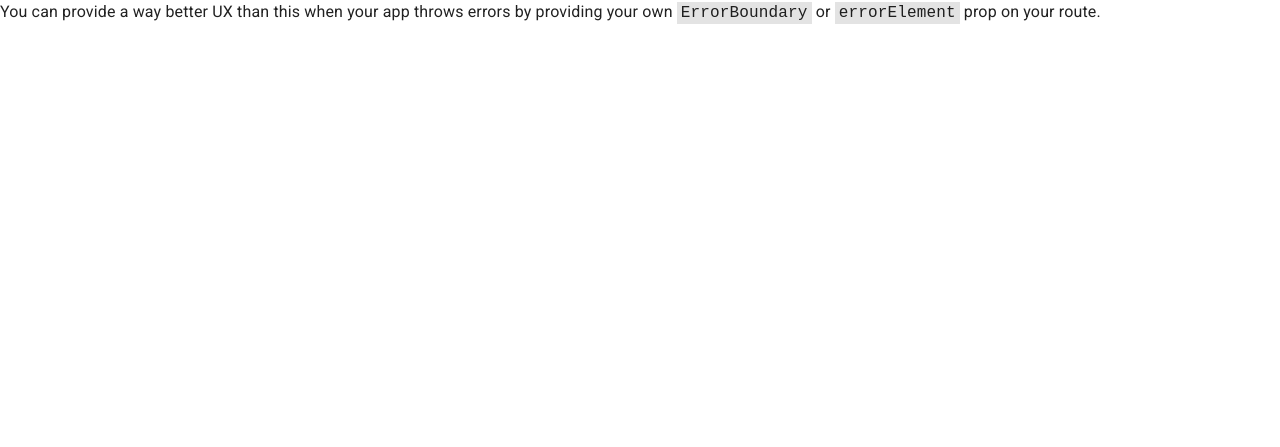
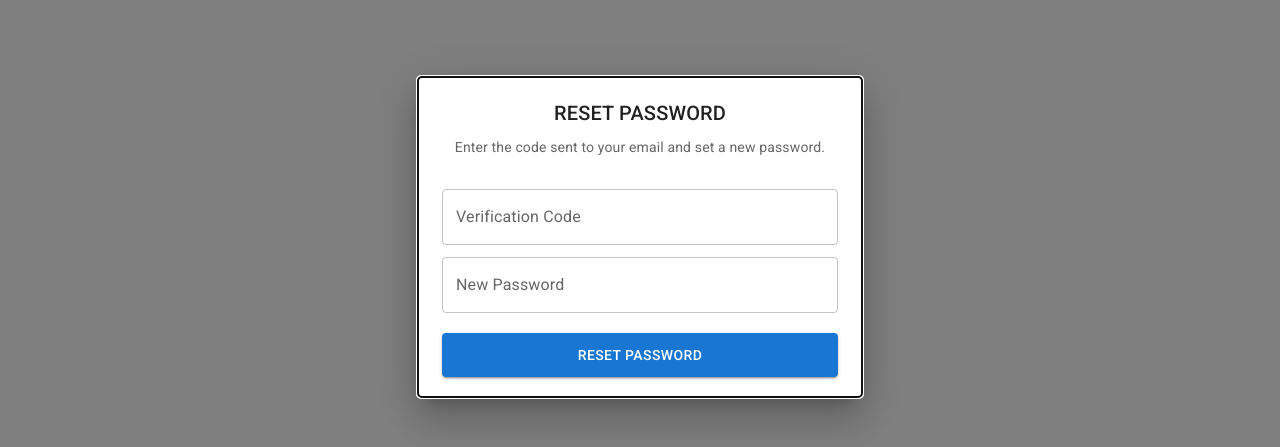
Before and after one commit to khaledAdawi/ecommerceFinalProject, a React (Vite) app: page /resetPassword in a window 1280 px wide. Before the commit this address had no page. Shown: the part 163-610 px from the top of the page. Built offline with nearby package versions, Linux system fonts and the light colour scheme; a web font is replaced by a local one.

Commit message:
Implement forgot password and reset password with validation

```diff
--- a/src/pages/login/Login.jsx
+++ b/src/pages/login/Login.jsx
@@ -4,7 +4,7 @@ import axios from 'axios';
 import { useForm } from 'react-hook-form';
 import { LoginSchema } from '../../validations/LoginSchema';
 import { useState } from 'react';
-import { useNavigate } from 'react-router-dom';
+import { Link, useNavigate } from 'react-router-dom';
 
 
 export default function Login() {
@@ -28,36 +28,25 @@ export default function Login() {
         setOpen(false);
         navigate('/');
       }
-
-
       console.log(response);
-
     } catch (err) {
       const data = err.response?.data;
-
       if (data?.errors) {
-
         const messages = Object.values(data.errors).flat();
         setServerErrors(messages);
       } else if (data?.message) {
-
         setServerErrors([data.message]);
       } else {
         setServerErrors(['Login failed. Please try again.']);
       }
     }
-
   }
   const handleClose = (event, reason) => {
-
     if (reason === 'backdropClick' || reason === 'escapeKeyDown') {
       setOpen(false);
       navigate('/');
     }
   };
-
-
-
 
   return (
     <Dialog open={open} onClose={handleClose} fullWidth maxWidth="xs">
@@ -69,15 +58,8 @@ export default function Login() {
           </Typography>
 
           {serverErrors.length > 0 ?
-            <Box sx={{
-              backgroundColor: '#fdecea',
-              border: '1px solid #f5c6cb',
-              borderRadius: 2,
-              p: 2,
-              mb: 2,
-            }}
-            >
-              {serverErrors.map((err,index) => (
+            <Box sx={{ backgroundColor: '#fdecea', border: '1px solid #f5c6cb', borderRadius: 2, p: 2, mb: 2,}}>
+              {serverErrors.map((err, index) => (
                 <Typography
                   key={index}
                   variant="body2"
@@ -89,22 +71,21 @@ export default function Login() {
             </Box>
             : null}
 
-
           <TextField {...register('email')} fullWidth margin="dense" label="Email" variant="outlined"
             error={errors.email} helperText={errors.email?.message}
           />
           <TextField {...register('password')} fullWidth margin="dense" type="password" label="Password" variant="outlined"
             error={errors.password} helperText={errors.password?.message}
           />
-
           <Button variant="contained" type='submit' disabled={isSubmitting} fullWidth sx={{ mt: 2, py: 1.2 }}>
             {isSubmitting ? <CircularProgress /> : 'LOGIN'}
           </Button>
-
+          <Typography variant="body2" align="center" sx={{ mt: 2 }}>
+            <Link to="/sendCode" style={{ textDecoration: 'none' }}>
+              Forgot your password?
+            </Link>
+          </Typography>
         </Box>
-
-
-
       </DialogContent>
     </Dialog>
   )
--- /dev/null
+++ b/src/pages/login/ResetPassword.jsx
@@ -0,0 +1,112 @@
+import { Box, Button, CircularProgress, Dialog, DialogContent, TextField, Typography } from "@mui/material";
+import { useNavigate } from "react-router-dom";
+import { useState } from "react";
+import { useForm } from "react-hook-form";
+import { yupResolver } from "@hookform/resolvers/yup";
+import { ResetPasswordSchema } from "../../validations/ResetPasswordSchema";
+import axios from "axios";
+import Swal from "sweetalert2";
+
+export default function ResetPassword() {
+    const [open, setOpen] = useState(true);
+    const navigate = useNavigate();
+    const email = localStorage.getItem("resetEmail");
+
+    const [serverErrors, setServerErrors] = useState([]);
+
+    const { register, handleSubmit, formState: { errors, isSubmitting } } = useForm({
+        resolver: yupResolver(ResetPasswordSchema),
+        mode: "onBlur",
+    });
+
+    const resetPasswordForm = async (values) => {
+        setServerErrors([]);
+
+        try {
+            const response = await axios.patch(
+                "https://knowledgeshop.runasp.net/api/Auth/Account/ResetPassword",
+                {
+                    email,
+                    code: values.code,
+                    newPassword: values.newPassword,
+                }
+            );
+
+            if (response.status === 200) {
+                Swal.fire({
+                    icon: "success",
+                    title: "Password Reset Successful",
+                    text: "You can now login with your new password",
+                    confirmButtonText: "Go to Login",
+                    didOpen: () => {
+                        const swalContainer = document.querySelector('.swal2-container');
+                        if (swalContainer) {
+                            swalContainer.style.zIndex = 20000;
+                        }
+                    }
+                }).then(() => {
+                    localStorage.removeItem("resetEmail");
+                    setOpen(false);
+                    navigate("/login");
+                });
+            }
+        } catch (err) {
+            const data = err.response?.data;
+
+            if (data?.errors) {
+                const messages = Object.values(data.errors).flat();
+                setServerErrors(messages);
+            } else if (data?.message) {
+                setServerErrors([data.message]);
+            } else {
+                setServerErrors(["Reset password failed. Please try again."]);
+            }
+        }
+    };
+
+    const handleClose = (event, reason) => {
+        if (reason === "backdropClick" || reason === "escapeKeyDown") {
+            setOpen(false);
+            navigate("/login");
+        }
+    };
+
+
+    return (
+        <Dialog open={open} onClose={handleClose} fullWidth maxWidth="xs">
+            <DialogContent>
+                <Box component="form" onSubmit={handleSubmit(resetPasswordForm)}>
+                    <Typography variant="h6" align="center" sx={{ mb: 1 }}>
+                        RESET PASSWORD
+                    </Typography>
+
+                    <Typography variant="body2" align="center" sx={{ mb: 3, color: "text.secondary" }}>
+                        Enter the code sent to your email and set a new password.
+                    </Typography>
+
+                    {serverErrors.length > 0 ? (
+                        <Box sx={{ backgroundColor: "#fdecea", border: "1px solid #f5c6cb", borderRadius: 2, p: 2, mb: 2, }}>
+                            {serverErrors.map((err, index) => (
+                                <Typography key={index} variant="body2" sx={{ color: "#b71c1c" }}>
+                                    {err}
+                                </Typography>
+                            ))}
+                        </Box>
+                    ) : null}
+
+                    <TextField {...register("code")} fullWidth margin="dense" label="Verification Code" variant="outlined"
+                        error={errors.code} helperText={errors.code?.message}
+                    />
+
+                    <TextField {...register("newPassword")} fullWidth margin="dense" type="password" label="New Password" variant="outlined"
+                        error={errors.newPassword} helperText={errors.newPassword?.message}
+                    />
+
+                    <Button variant="contained" disabled={isSubmitting} type="submit" fullWidth sx={{ mt: 2, py: 1.2 }}>
+                        {isSubmitting ? <CircularProgress /> : "RESET PASSWORD"}
+                    </Button>
+                </Box>
+            </DialogContent>
+        </Dialog>
+    );
+}
--- /dev/null
+++ b/src/pages/login/SendCode.jsx
@@ -0,0 +1,80 @@
+import { Box, Button, CircularProgress, Dialog, DialogContent, TextField, Typography } from "@mui/material";
+import { Link, useNavigate } from "react-router-dom";
+import { useState } from "react";
+import { useForm } from "react-hook-form";
+import { yupResolver } from "@hookform/resolvers/yup";
+import { SendCodeSchema } from "../../validations/SendCodeSchema";
+import axios from "axios";
+
+export default function SendCode() {
+    const [open, setOpen] = useState(true);
+    const navigate = useNavigate();
+    const [serverErrors, setServerErrors] = useState([]);
+    const { register, handleSubmit, formState: { errors, isSubmitting } } = useForm({
+        resolver: yupResolver(SendCodeSchema),
+        mode: "onBlur"
+    });
+    const sendCodeForm = async (values) => {
+        setServerErrors([]);
+        try {
+            const response = await axios.post("https://knowledgeshop.runasp.net/api/Auth/Account/SendCode", values);
+            console.log(response);
+
+            if (response.status === 200) {
+                localStorage.setItem("resetEmail", values.email);
+                setOpen(false);
+                navigate("/resetPassword");
+            }
+        } catch (err) {
+            const data = err.response?.data;
+
+            if (data?.errors) {
+                const messages = Object.values(data.errors).flat();
+                setServerErrors(messages);
+            } else if (data?.message) {
+                setServerErrors([data.message]);
+            } else {
+                setServerErrors(["Failed to send code. Please try again."]);
+            }
+        }
+    }
+
+    const handleClose = (event, reason) => {
+        if (reason === "backdropClick" || reason === "escapeKeyDown") {
+            setOpen(false);
+            navigate("/login");
+        }
+    };
+
+    return (
+        <Dialog open={open} onClose={handleClose} fullWidth maxWidth="xs">
+            <DialogContent>
+                <Box component="form" onSubmit={handleSubmit(sendCodeForm)}>
+                    <Typography variant="h6" align="center" sx={{ mb: 1 }}>
+                        FORGOT PASSWORD
+                    </Typography>
+
+                    {serverErrors.length > 0 ? (
+                        <Box sx={{ backgroundColor: "#fdecea", border: "1px solid #f5c6cb", borderRadius: 2, p: 2, mb: 2, }}>
+                            {serverErrors.map((err, index) => (
+                                <Typography key={index} variant="body2" sx={{ color: "#b71c1c" }}>
+                                    {err}
+                                </Typography>
+                            ))}
+                        </Box>
+                    ) : null}
+
+                    <Typography variant="body2" align="center" sx={{ mb: 3, color: "text.secondary" }}>
+                        Enter your email and we'll send you a verification code.
+                    </Typography>
+
+                    <TextField {...register('email')} fullWidth margin="dense" label="Email" variant="outlined"
+                        error={errors.email} helperText={errors.email?.message} />
+                    <Button variant="contained" type="submit" disabled={isSubmitting} fullWidth sx={{ mt: 2, py: 1.2 }}>
+                        {isSubmitting ? <CircularProgress /> : "SEND CODE"}
+                    </Button>
+                </Box>
+            </DialogContent>
+        </Dialog>
+    );
+}
--- a/src/pages/register/Register.jsx
+++ b/src/pages/register/Register.jsx
@@ -13,7 +13,6 @@ export default function Register() {
 
   const [open, setOpen] = useState(true);
   const navigate = useNavigate();
-
   const [serverErrors, setServerErrors] = useState([]);
   const { register, handleSubmit, formState: { errors, isSubmitting } } = useForm({
     resolver: yupResolver(RegisterSchema),
@@ -29,10 +28,8 @@ export default function Register() {
         setOpen(false);
         navigate('/login');
       }
-
     } catch (err) {
       const data = err.response?.data;
-
       if (data?.errors) {
         const messages = Object.values(data.errors).flat();
         setServerErrors(messages);
@@ -43,9 +40,7 @@ export default function Register() {
       }
     }
   }
-
   const handleClose = (event, reason) => {
-
     if (reason === 'backdropClick' || reason === 'escapeKeyDown') {
       setOpen(false);
       navigate('/');
@@ -62,20 +57,9 @@ export default function Register() {
           </Typography>
 
           {serverErrors.length > 0 ?
-            <Box sx={{
-              backgroundColor: '#fdecea',
-              border: '1px solid #f5c6cb',
-              borderRadius: 2,
-              p: 2,
-              mb: 2,
-            }}
-            >
+            <Box sx={{ backgroundColor: '#fdecea', border: '1px solid #f5c6cb', borderRadius: 2, p: 2, mb: 2,}}>
               {serverErrors.map((err, index) => (
-                <Typography
-                  key={index}
-                  variant="body2"
-                  sx={{ color: '#b71c1c' }}
-                >
+                <Typography key={index} variant="body2" sx={{ color: '#b71c1c' }}>
                   {err}
                 </Typography>
               ))}
--- a/src/validations/LoginSchema.js
+++ b/src/validations/LoginSchema.js
@@ -6,5 +6,5 @@ password: yup.string().required("Password Is Required").min(8, "Password Must Be
         .matches(/[A-Z]/, "Must Contain At Least One UpperCase Letter")
         .matches(/[a-z]/, "Must Contain At Least One LowerCase Letter")
         .matches(/\d/, "Must Contain At Least One Number")
-        .matches(/[@#$&!?~]/, "Must Contain At Least One Special Characters")
-})
+        .matches(/[@#$&!?~]/, "Must Contain At Least One Special Characters"),
+});
--- a/src/validations/RegisterSchema.js
+++ b/src/validations/RegisterSchema.js
@@ -11,6 +11,6 @@ export const RegisterSchema = yup.object({
         .matches(/[A-Z]/, "Must Contain At Least One UpperCase Letter")
         .matches(/[a-z]/, "Must Contain At Least One LowerCase Letter")
         .matches(/\d/, "Must Contain At Least One Number")
-        .matches(/[@#$&!?~]/, "Must Contain At Least One Special Characters")
+        .matches(/[@#$&!?~]/, "Must Contain At Least One Special Characters"),
 
 });
--- /dev/null
+++ b/src/validations/ResetPasswordSchema.js
@@ -0,0 +1,10 @@
+import * as yup from "yup";
+
+export const ResetPasswordSchema = yup.object({
+    code: yup.string().required("Code is required"),
+    newPassword: yup.string().required("Password Is Required").min(8, "Password Must Be At Least 8 Characters")
+            .matches(/[A-Z]/, "Must Contain At Least One UpperCase Letter")
+            .matches(/[a-z]/, "Must Contain At Least One LowerCase Letter")
+            .matches(/\d/, "Must Contain At Least One Number")
+            .matches(/[@#$&!?~]/, "Must Contain At Least One Special Characters"),
+});
--- /dev/null
+++ b/src/validations/SendCodeSchema.js
@@ -0,0 +1,7 @@
+import * as yup from "yup";
+
+export const SendCodeSchema = yup.object({
+    email: yup.string()
+        .required("Email is required")
+        .email("Enter a valid email"),
+});
```
Also changed, not shown: src/route.jsx (+11 -0 lines).
